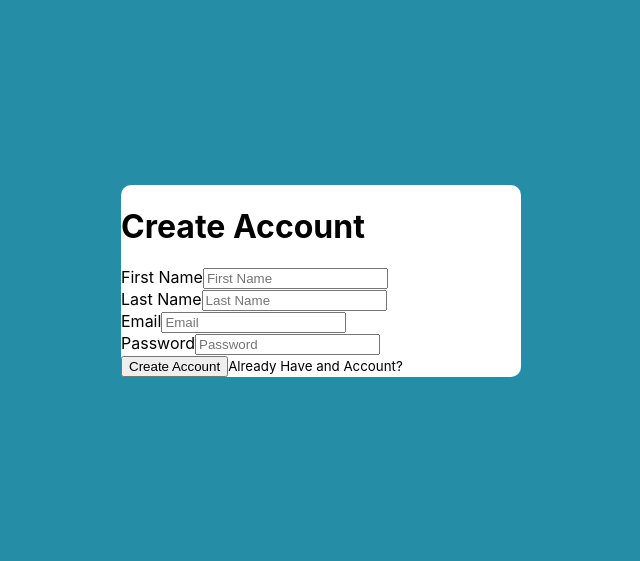
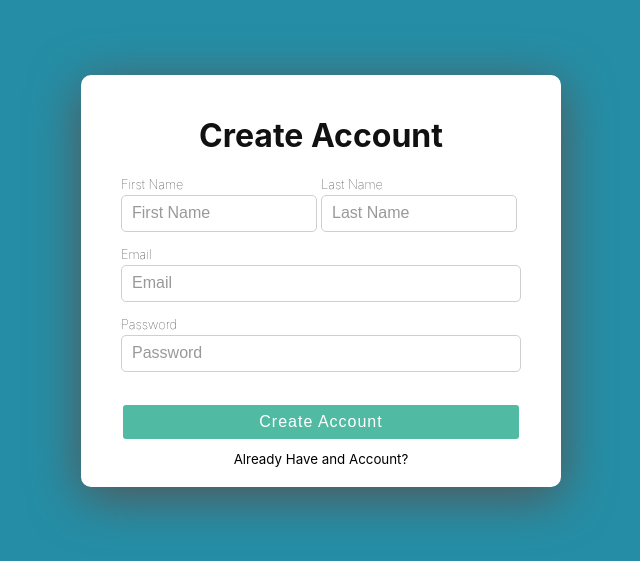
Before and after one commit to danbuckland1/validateform-react, a React (Create React App) app: page / in a window 1280 px wide. Shown: the part 119-680 px from the top of the page, without its empty margins (319-959 px from the left). Built offline with nearby package versions, Linux system fonts and the light colour scheme.

Commit message:
Added CSS from tutuorial and working on state and values of input submits.

```diff
--- a/src/App.css
+++ b/src/App.css
@@ -13,9 +13,9 @@
     width: 400px;
     display: flex;
     flex-direction: column;
-    padding: 20 40;
+    padding: 20px 40px;
     border-radius: 10px;
-    box-shadow: 0 10 50 #555;
+    box-shadow: 0px 10px 50px #555;
     background-color: #ffffff;
 }
 
@@ -24,3 +24,95 @@ form {
     display: flex;
     flex-wrap: wrap;
 }
+
+label {
+    font-size: 0.8em;
+    margin-bottom: 0.25em;
+    color: #222;
+    font-weight: lighter;
+}
+
+h1 {
+    text-align: center;
+    width: 100%;
+    color: #111;
+    font-family: -apple-system, BlinkMacSystemFont, 'Segoe UI', Roboto, Oxygen, Ubuntu, Cantarell, 'Open Sans', 'Helvetica Neue', sans-serif;
+
+}
+
+input {
+    padding: 10px 10px;
+    border-radius: 5px;
+    outline: none;
+    border: 1px solid #cfcfcf;
+}
+
+input::placeholder {
+    font-size: 1.2em;
+    font-weight: lighter;
+    color: #999;
+}
+
+input.error {
+    border: 1px solid red;
+}
+
+.errorMessage {
+    color: red;
+    font-size: 0.75em;
+    display: relative;
+}
+
+.firstName {
+    margin-right: 1 %;
+}
+
+.lastName {
+    margin-left: 1%;
+}
+
+.firstName,
+.lastName,
+.email,
+.password {
+    display: flex;
+    flex-direction: column;
+    margin-bottom: 15px;
+}
+
+.firstName,
+.lastName {
+    width: 49%;
+}
+
+.email,
+.password {
+    width: 100%;
+}
+
+.createAccount {
+    width: 100%;
+    display: flex;
+    flex-direction: column;
+    align-items: center;
+}
+
+.createAccount button {
+   background-color: #51baa3;
+   color: #fff;
+   width: 100%;
+   border: 2px solid #fff;
+   border-radius: 5px;
+   margin-top: 1em;
+   padding: 8px;
+   font-size: 1em;
+   font-weight: lighter;
+   letter-spacing: 1px;
+   margin-bottom: 10px;
+}
+
+.createAccount button:hover {
+    color: #519e8a;
+    background-color: white;
+    border-color: #519e8a;
+}
--- a/src/App.js
+++ b/src/App.js
@@ -1,7 +1,49 @@
 import React, { Component } from "react";
 import "./App.css";
 
+const formValid = formErrors => {
+  let valid = true;
+
+  Object.values(formErrors).forEach(val => {
+    val.length > 0 && (valid = false);
+  });
+
+};
+
 class App extends Component {
+  constructor(props) {
+    super(props);
+
+    this.state = {
+      firstName: null,
+      lastName: null,
+      email: null,
+      password: null,
+      formErrors: {
+        firstName: "",
+        lastName: "",
+        email: "",
+        password: ""
+      }
+    };
+  }
+
+  handleSubmit = e => {
+    e.preventDefault();
+
+    if (formValid(this.state.formErrors)) {
+      console.log(`
+    ---Submitting---
+    First Name: ${this.state.firstName}
+    Last Name: ${this.state.lastName}
+    Email: ${this.state.email}
+    Password: ${this.state.password}
+    `);
+    } else {
+      console.error("FORM INVALID - DISPLAY ERROR MESSAGE");
+    }
+  };
+
   render() {
     return (
       <div className="wrapper">
@@ -57,8 +99,8 @@ class App extends Component {
               />
             </div>
             <div className="createAccount">
-            <button type="submit">Create Account</button>
-            <small>Already Have and Account?</small>
+              <button type="submit">Create Account</button>
+              <small>Already Have and Account?</small>
             </div>
           </form>
         </div>
```
